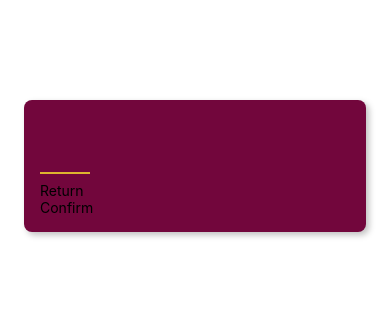
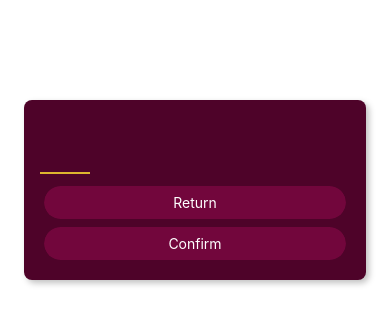
Before and after one commit to wonny2/newapp, a React Native app in the folder First_App/: screen / in a window 390 px wide. Shown: the top 324 px of the page. Built offline with nearby package versions, Linux system fonts and the light colour scheme.

Commit message:
배열을 이용하여 styles 2개 적용

```diff
--- a/First_App/components/PrimaryButton.js
+++ b/First_App/components/PrimaryButton.js
@@ -1,11 +1,53 @@
-import { View, Text } from "react-native";
+import { View, Text, Pressable, StyleSheet } from "react-native";
 
 function PrimaryButton({ children }) {
+  function press() {
+    console.log("콘솔 클릭");
+  }
   return (
-    <View>
-      <Text>{children}</Text>
+    <View style={styles.buttonOuterContainer}>
+      <Pressable
+        // {pressed}는 네이티브 기본 설정이다. 해석) pressed되면 true가 되고, pressed하지 않으면 false이다.
+        style={({ pressed }) =>
+          pressed
+            ? [styles.buttonInnerContainer, styles.pressed]
+            : styles.buttonInnerContainer
+        }
+        onPress={press}
+        android_ripple={{ color: "#640233" }}
+      >
+        <Text style={styles.buttonText}>{children}</Text>
+      </Pressable>
     </View>
   );
 }
 
+// 스타일을 [배열]로 설정하면 여러 스타일을 적용할 수 있다.
+// 13번줄 처럼 하면 pressed할 때(눌렀을 때) true가 되면서 2개의 styles을 적용할 수 있다.
+
 export default PrimaryButton;
+
+const styles = StyleSheet.create({
+  buttonOuterContainer: {
+    // 이 부분은 오직 안드로이드에서 android_ripple부분 때문에 만든 부분
+    borderRadius: 28,
+    margin: 4,
+    overflow: "hidden",
+  },
+  buttonInnerContainer: {
+    backgroundColor: "#72063c",
+    borderRadius: 28,
+    paddingVertical: 8,
+    paddingHorizontal: 16,
+    elevation: 2, // 안드로이드에서만 적용되는 "그림자효과"
+  },
+  buttonText: {
+    color: "white",
+    textAlign: "center",
+  },
+  pressed: {
+    opacity: 0.75,
+  },
+});
+
+// <Pressable> 태그로 감싸주면 onPress에 해당 컴포넌트를 클릭했을 때 실행하고자 하는 함수를 넣어주면 된다.
--- a/First_App/screens/StartGameScreen.js
+++ b/First_App/screens/StartGameScreen.js
@@ -23,7 +23,7 @@
     marginTop: 100,
     marginHorizontal: 24,
     padding: 16,
-    backgroundColor: "#72063c",
+    backgroundColor: "#4e0329",
     borderRadius: 8,
     elevation: 4,
     shadowColor: "black",
```
